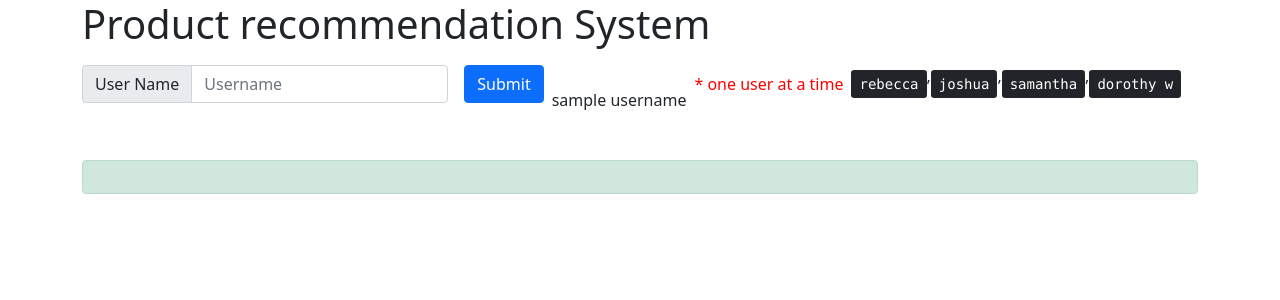
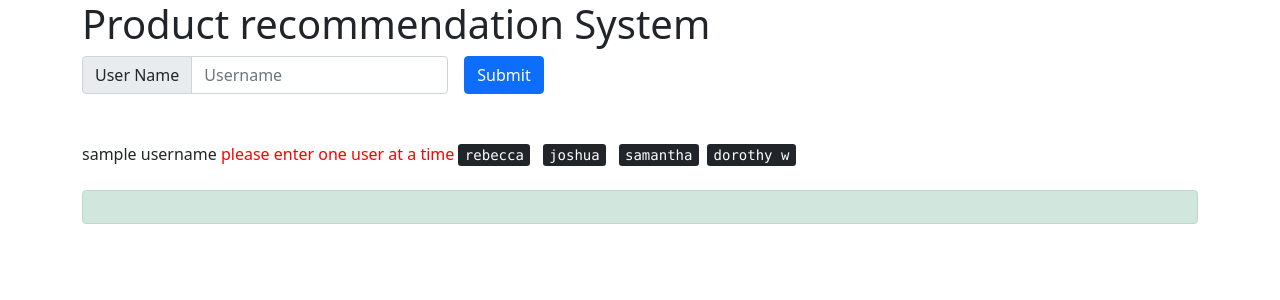
Before and after one commit to vamshi354/sentiment_based_product_recommendation_system, a Flask app: page / in a window 1280 px wide. Shown: the top 300 px of the page. Run offline with Flask 2, Linux system fonts and the light colour scheme; parts of the project's set-up code (start-up, migrations or seed data) failed here and were passed over.

Commit message:
html change

```diff
--- a/templates/index.html
+++ b/templates/index.html
@@ -26,14 +26,15 @@
           <div class="col-12">
             <button type="submit" value="recommend" class="btn btn-primary">Submit</button>
           </div>
-<br><br>
-            sample username <span style="color:red;">* one user at a time</span>
 
-            <kbd>rebecca</kbd> , <kbd>joshua</kbd> , <kbd>samantha</kbd> , <kbd>dorothy w</kbd>
+
 
         </form>
       </div>
     </div>
+    <br><br>
+    sample username <span style="color:red;">please enter one user at a time</span>
+    <kbd>rebecca</kbd> &nbsp; <kbd>joshua</kbd> &nbsp; <kbd>samantha</kbd> &nbsp;<kbd>dorothy w</kbd>
     <br>
     <br>
     <div class="alert alert-success" role="alert">
```
